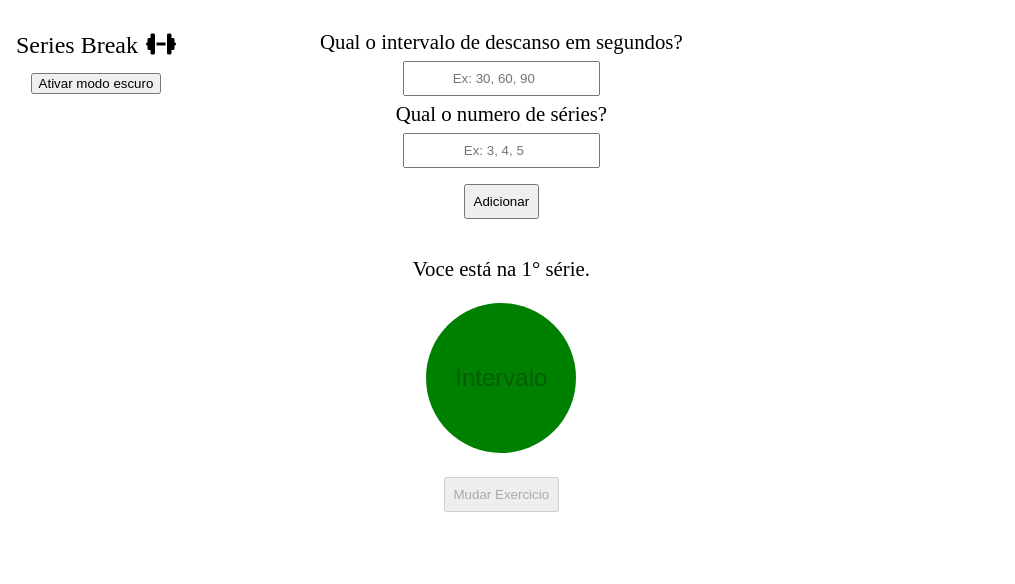
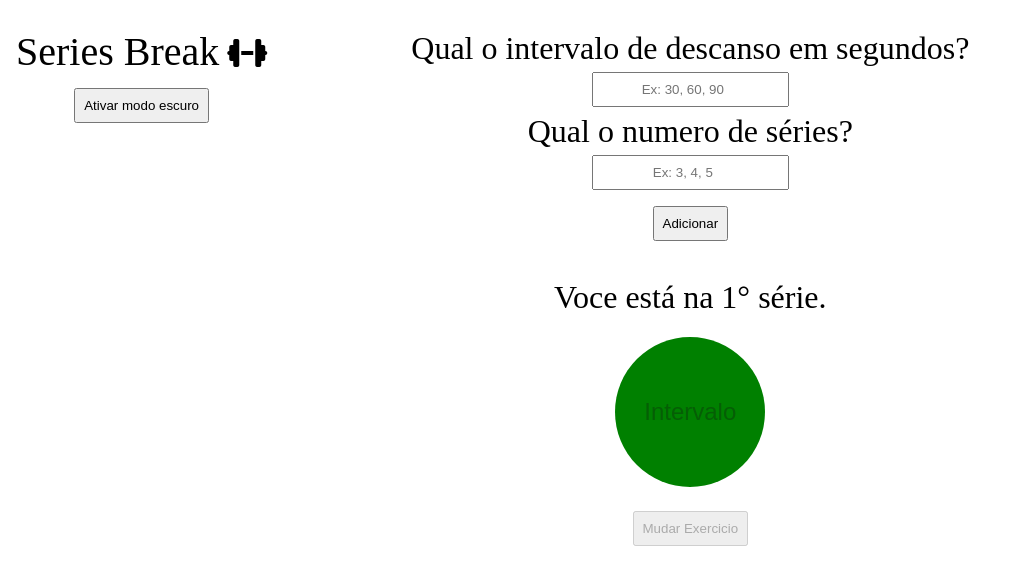
Before and after one commit to sergiohrodrigues/series-break, a Vue app: page / in a window 1280 px wide. Shown: the top 584 px of the page, without its empty margins (0-1015 px from the left). Built offline with nearby package versions, Linux system fonts and the light colour scheme.

Commit message:
desktop melhorado

```diff
--- a/src/App.vue
+++ b/src/App.vue
@@ -115,5 +115,13 @@ export default defineComponent({
       margin-left: 10%;
       justify-content: flex-start;
     }
+
+    h2{
+      font-size: 2rem;
+    }
+
+    button:hover{
+      cursor: pointer;
+    }
   }
 </style>
--- a/src/components/Botao.vue
+++ b/src/components/Botao.vue
@@ -81,5 +81,9 @@
         section{
             margin-left: 0;
         }
+
+        span{
+            font-size: 2rem;
+        }
     }
 </style>
--- a/src/components/Menu.vue
+++ b/src/components/Menu.vue
@@ -56,6 +56,18 @@
             padding: 2rem 1rem;
             margin-left: 0;
         }
+
+        span{
+            font-size: 2.5rem;
+        }
+
+        i{
+            font-size: 2rem;
+        }
+
+        button{
+            padding: 0.5rem;
+        }
     }
 
 </style>
```
